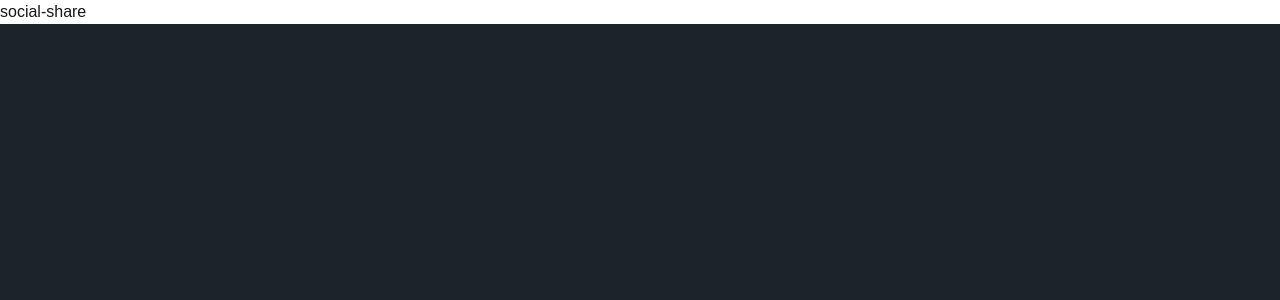
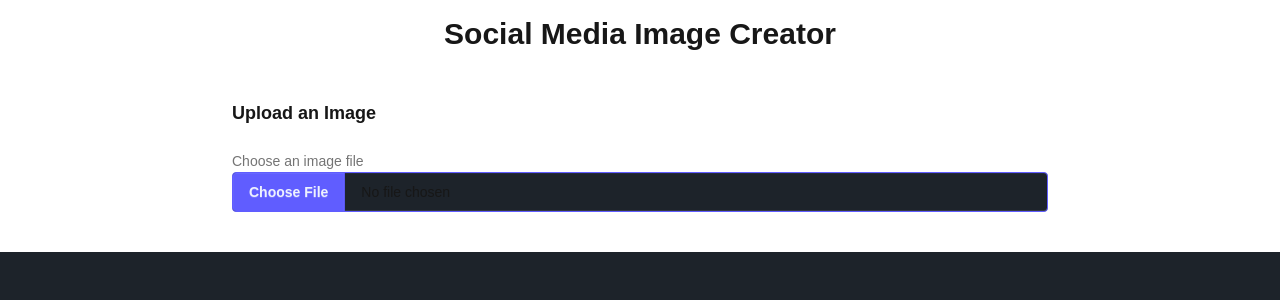
Before and after one commit to Souradeep321/PixelShift, a Next.js app: page /social-share in a window 1280 px wide. Shown: the top 300 px of the page. Built offline with nearby package versions, Linux system fonts and the light colour scheme.

Commit message:
feat: implement social media image creator with upload and format selection

```diff
--- a/app/(app)/social-share/page.tsx
+++ b/app/(app)/social-share/page.tsx
@@ -1,8 +1,169 @@
-import React from 'react'
+'use client'
+import React, { useEffect, useState, useRef } from 'react'
+import { CldImage } from 'next-cloudinary';
+import axios from 'axios';
+import toast from 'react-hot-toast';
+
+
+const socialFormats = {
+  "Instagram Square (1:1)": { width: 1080, height: 1080, aspectRatio: "1:1" },
+  "Instagram Portrait (4:5)": { width: 1080, height: 1350, aspectRatio: "4:5" },
+  "Twitter Post (16:9)": { width: 1200, height: 675, aspectRatio: "16:9" },
+  "Twitter Header (3:1)": { width: 1500, height: 500, aspectRatio: "3:1" },
+  "Facebook Cover (205:78)": { width: 820, height: 312, aspectRatio: "205:78" },
+} as const;
+
+type SocialFormat = keyof typeof socialFormats;
 
 const page = () => {
+  const [uploadedImage, setUploadedImage] = useState<string | null>(null);
+  const [selectedFormat, setSelectedFormat] = useState<SocialFormat>("Instagram Square (1:1)");
+  const [isUploading, setIsUploading] = useState(false);
+  const [isTransforming, setIsTransforming] = useState(false);
+  const imageRef = useRef<HTMLImageElement>(null);
+
+  useEffect(() => {
+    if (uploadedImage) {
+      setIsTransforming(true);
+    }
+  }, [selectedFormat, uploadedImage])
+
+
+  type UploadResponse = {
+    publicId: string;
+    url: string;
+  };
+
+  const handleFileUpload = async (e: React.ChangeEvent<HTMLInputElement>) => {
+    const file = e.target.files?.[0];
+    if (!file) return;
+
+    setIsUploading(true);
+
+    const formData = new FormData();
+    formData.append("file", file);
+
+    try {
+      const response = await axios.post<UploadResponse>("/api/image-upload", formData);
+      if (!response.data) throw new Error("No response from server");
+
+      setUploadedImage(response.data.publicId);
+      toast.success("Image uploaded successfully");
+
+    } catch (error) {
+      console.error(error);
+      toast.error("Failed to upload image");
+    } finally {
+      setIsUploading(false);
+    }
+  };
+
+  const handleDownload = async () => {
+    if (!imageRef.current?.src) return;
+
+    try {
+      const response = await axios.get(imageRef.current.src, {
+        responseType: "blob", // ✅ REQUIRED
+      });
+
+      const blob = response.data;
+      const url = window.URL.createObjectURL(blob);
+
+      const link = document.createElement("a");
+      link.href = url;
+      link.download = `${selectedFormat
+        .replace(/\s+/g, "_")
+        .toLowerCase()}.png`;
+
+      document.body.appendChild(link);
+      link.click();
+
+      document.body.removeChild(link);
+      window.URL.revokeObjectURL(url);
+    } catch (error) {
+      console.error("Download failed:", error);
+    }
+  };
+
+
   return (
-    <div>social-share</div>
+    <div className="container mx-auto p-4 max-w-4xl">
+      <h1 className="text-3xl font-bold mb-6 text-center">
+        Social Media Image Creator
+      </h1>
+
+      <div className="card">
+        <div className="card-body">
+          <h2 className="card-title mb-4">Upload an Image</h2>
+          <div className="form-control">
+            <label className="label">
+              <span className="label-text">Choose an image file</span>
+            </label>
+            <input
+              type="file"
+              onChange={handleFileUpload}
+              className="file-input file-input-bordered file-input-primary w-full"
+            />
+          </div>
+
+          {isUploading && (
+            <div className="mt-4">
+              <progress className="progress progress-primary w-full"></progress>
+            </div>
+          )}
+
+          {uploadedImage && (
+            <div className="mt-6">
+              <h2 className="card-title mb-4">Select Social Media Format</h2>
+              <div className="form-control">
+                <select
+                  className="select select-bordered w-full"
+                  value={selectedFormat}
+                  onChange={(e) =>
+                    setSelectedFormat(e.target.value as SocialFormat)
+                  }
+                >
+                  {Object.keys(socialFormats).map((format) => (
+                    <option key={format} value={format}>
+                      {format}
+                    </option>
+                  ))}
+                </select>
+              </div>
+
+              <div className="mt-6 relative">
+                <h3 className="text-lg font-semibold mb-2">Preview:</h3>
+                <div className="flex justify-center">
+                  {isTransforming && (
+                    <div className="absolute inset-0 flex items-center justify-center bg-base-100 bg-opacity-50 z-10">
+                      <span className="loading loading-spinner loading-lg"></span>
+                    </div>
+                  )}
+                  <CldImage
+                    width={socialFormats[selectedFormat].width}
+                    height={socialFormats[selectedFormat].height}
+                    src={uploadedImage}
+                    sizes="100vw"
+                    alt="transformed image"
+                    crop="fill"
+                    aspectRatio={socialFormats[selectedFormat].aspectRatio}
+                    gravity='auto'
+                    ref={imageRef}
+                    onLoad={() => setIsTransforming(false)}
+                  />
+                </div>
+              </div>
+
+              <div className="card-actions justify-end mt-6">
+                <button className="btn btn-primary" onClick={handleDownload}>
+                  Download for {selectedFormat}
+                </button>
+              </div>
+            </div>
+          )}
+        </div>
+      </div>
+    </div>
   )
 }
 
--- a/app/api/video-upload/route.ts
+++ b/app/api/video-upload/route.ts
@@ -17,7 +17,6 @@
     duration?: number;
     [key: string]: any
 }
-
 
 export async function POST(req: NextRequest) {
     try {
@@ -42,6 +41,23 @@
         if (!file) {
             return NextResponse.json({ error: "No file uploaded" }, { status: 400 });
         }
+
+        if (!file.type.startsWith("video/")) {
+            return NextResponse.json(
+                { error: "Only video files are allowed" },
+                { status: 400 }
+            );
+        }
+
+        const MAX_SIZE = 100 * 1024 * 1024; // 100MB
+
+        if (file.size > MAX_SIZE) {
+            return NextResponse.json(
+                { error: "Video too large (max 100MB)" },
+                { status: 400 }
+            );
+        }
+
 
         // Convert File → ArrayBuffer → Node Buffer
         const bytes = await file.arrayBuffer();
@@ -85,7 +101,7 @@
         }, { status: 200 });
 
     } catch (error) {
-       console.error("Error uploading video:", error);
-       return NextResponse.json({ error: "Error uploading video" }, { status: 500 });
+        console.error("Error uploading video:", error);
+        return NextResponse.json({ error: "Error uploading video" }, { status: 500 });
     }
 }
--- a/app/layout.tsx
+++ b/app/layout.tsx
@@ -2,6 +2,7 @@
 import { Geist, Geist_Mono } from "next/font/google";
 import "./globals.css";
 import { ClerkProvider } from '@clerk/nextjs'
+import { Toaster } from "react-hot-toast";
 
 const geistSans = Geist({
   variable: "--font-geist-sans",
@@ -30,6 +31,10 @@
           className={`${geistSans.variable} ${geistMono.variable} antialiased`}
         >
           {children}
+          <Toaster
+            position="top-center"
+            reverseOrder={false}
+          />
         </body>
       </html>
     </ClerkProvider>
--- a/package.json
+++ b/package.json
@@ -12,12 +12,15 @@
     "@clerk/nextjs": "^6.36.0",
     "@prisma/adapter-pg": "^7.1.0",
     "@prisma/client": "^7.1.0",
+    "axios": "^1.13.2",
     "cloudinary": "^2.8.0",
     "dotenv": "^17.2.3",
     "next": "16.0.7",
+    "next-cloudinary": "^6.17.5",
     "pg": "^8.16.3",
     "react": "19.2.0",
-    "react-dom": "19.2.0"
+    "react-dom": "19.2.0",
+    "react-hot-toast": "^2.6.0"
   },
   "devDependencies": {
     "@tailwindcss/postcss": "^4",
```
Also changed, not shown: 1 other file (tests, documents, lock files or other folders).
